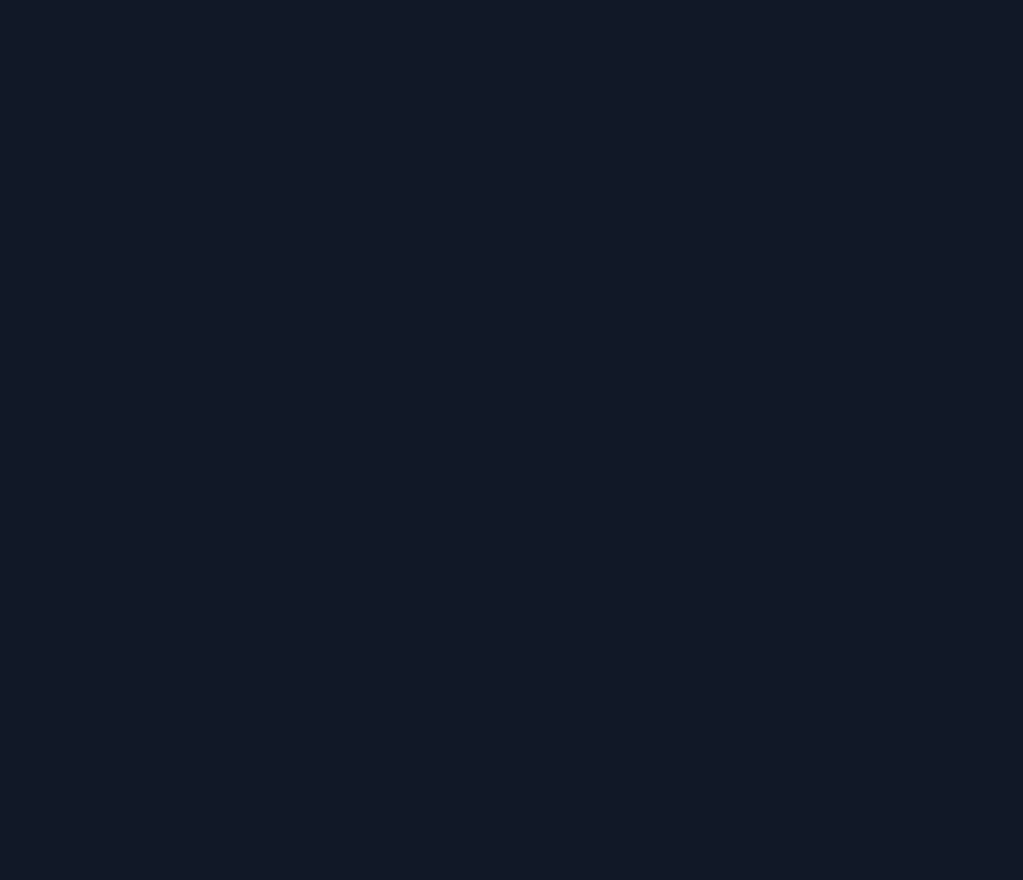
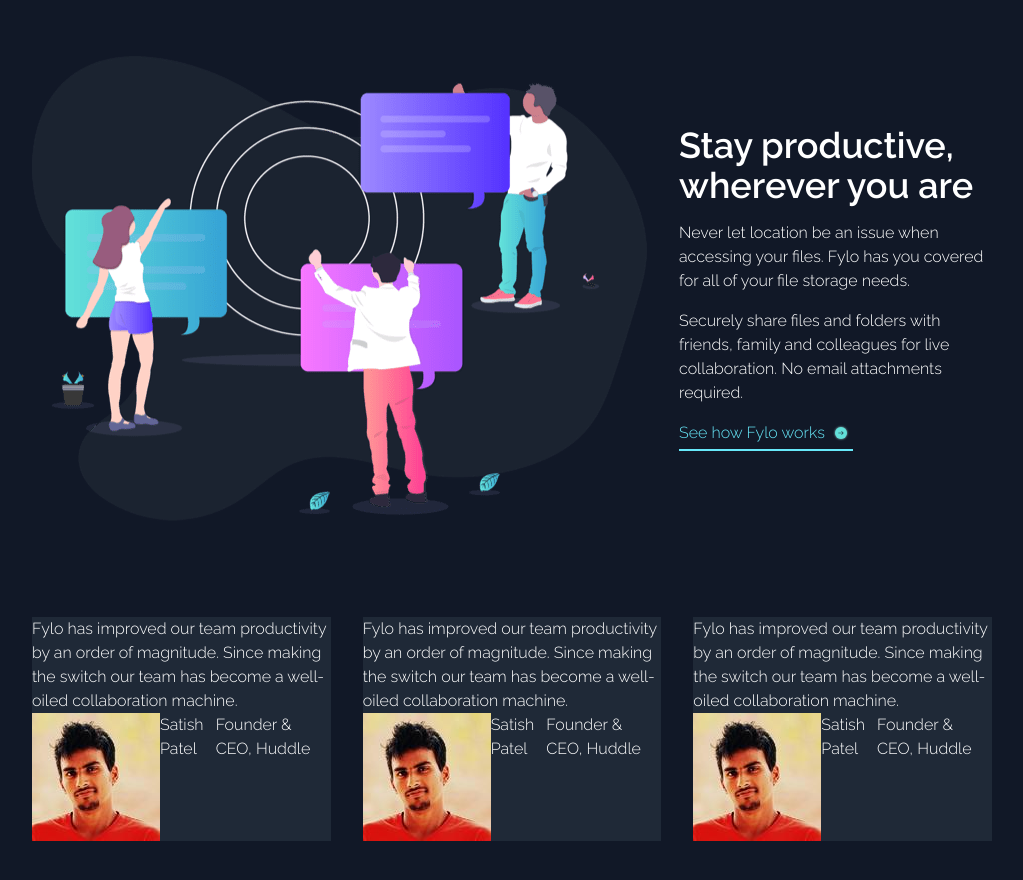
Before and after one commit to dfelsie/fem-fylo-dark, a React (Vite) app: page / in a window 1280 px wide. Shown: the part 1740-2620 px from the top of the page, without its empty margins (128-1151 px from the left). Built offline with nearby package versions, Linux system fonts and the light colour scheme.

Commit message:
ProductiveHero added, started testimonial section

```diff
--- a/src/App.tsx
+++ b/src/App.tsx
@@ -2,6 +2,8 @@
 import Navbar from "./components/Navbar";
 import IntroHero from "./components/IntroHero";
 import FeatureGrid from "./components/FeatureGrid";
+import ProductiveHero from "./components/ProductiveHero";
+import Testimonials from "./components/Testimonials";
 
 function App() {
   const [count, setCount] = useState(0);
@@ -19,6 +21,10 @@
       <IntroHero />
       <div className="h-32" />
       <FeatureGrid />
+      <div className="h-24" />
+      <ProductiveHero />
+      <div className="h-24" />
+      <Testimonials />
     </div>
   );
 }
--- /dev/null
+++ b/src/components/ProductiveHero.tsx
@@ -0,0 +1,43 @@
+import React from "react";
+
+type Props = {};
+
+export default function ProductiveHero({}: Props) {
+  return (
+    <div className="flex flex-col md:flex-row items-center w-3/4 mx-auto gap-8">
+      <img
+        className="h-1/2 w-full"
+        src="/assets/images/illustration-stay-productive.png"
+      />
+      <div className="flex flex-col">
+        <h1 className="font-extrabold text-4xl">
+          Stay productive,
+          <br /> wherever you are
+        </h1>
+        <p>
+          <span className="block mt-4">
+            Never let location be an issue when accessing your files. Fylo has
+            you covered for all of your file storage needs.
+          </span>
+
+          <span className="block mt-4">
+            Securely share files and folders with friends, family and colleagues
+            for live collaboration. No email attachments required.
+          </span>
+        </p>
+        <a
+          href="#"
+          className="  text-cyan-300 flex mt-4 border-b-2
+          hover:text-white hover:border-b-white transition duration-500 ease-in-out
+          border-b-cyan-300 pb-1 w-fit pr-1"
+        >
+          See how Fylo works
+          <img
+            src="/assets/images/icon-arrow.svg"
+            className="h-4 my-auto pl-2"
+          ></img>
+        </a>
+      </div>
+    </div>
+  );
+}
--- /dev/null
+++ b/src/components/Testimonials.tsx
@@ -0,0 +1,46 @@
+import React from "react";
+
+type Props = {};
+
+export default function Testimonials({}: Props) {
+  return (
+    <div className="flex flex-col md:flex-row gap-8  w-3/4 mx-auto">
+      <div className="flex flex-col bg-gray-800">
+        <p>
+          Fylo has improved our team productivity by an order of magnitude.
+          Since making the switch our team has become a well-oiled collaboration
+          machine.
+        </p>
+        <div className="flex">
+          <img src="/assets/images/profile-1.jpg" />
+          <h2>Satish Patel</h2>
+          <h3>Founder & CEO, Huddle</h3>
+        </div>
+      </div>
+      <div className="flex flex-col bg-gray-800">
+        <p>
+          Fylo has improved our team productivity by an order of magnitude.
+          Since making the switch our team has become a well-oiled collaboration
+          machine.
+        </p>
+        <div className="flex">
+          <img src="/assets/images/profile-1.jpg" />
+          <h2>Satish Patel</h2>
+          <h3>Founder & CEO, Huddle</h3>
+        </div>
+      </div>
+      <div className="flex flex-col bg-gray-800">
+        <p>
+          Fylo has improved our team productivity by an order of magnitude.
+          Since making the switch our team has become a well-oiled collaboration
+          machine.
+        </p>
+        <div className="flex">
+          <img src="/assets/images/profile-1.jpg" />
+          <h2>Satish Patel</h2>
+          <h3>Founder & CEO, Huddle</h3>
+        </div>
+      </div>
+    </div>
+  );
+}
```
